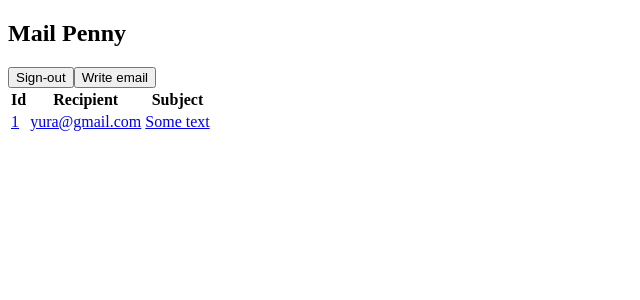
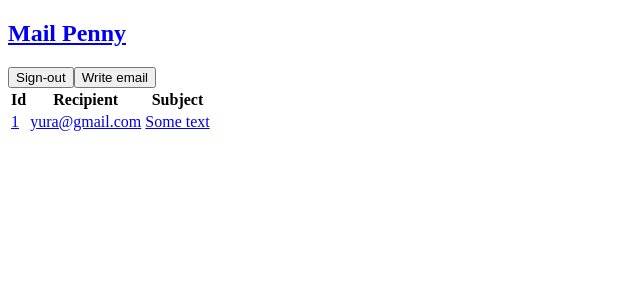
Before and after one commit to Viper-JSX/Mail_Penny, a React app: page / in a window 1280 px wide. Shown: the top 300 px of the page, without its empty margins (0-640 px from the left). Built offline with nearby package versions, Linux system fonts and the light colour scheme.

Commit message:
App title wrapped by a 'Link' leading to 'MainPage'

```diff
--- a/src/components/Header/Header.js
+++ b/src/components/Header/Header.js
@@ -1,7 +1,9 @@
+import { Link } from "react-router-dom"
+
 function Header(){
     return(
         <header>
-            <h2>Mail Penny</h2>
+            <h2><Link to="/">Mail Penny</Link></h2>
         </header>
     )
 }
```
